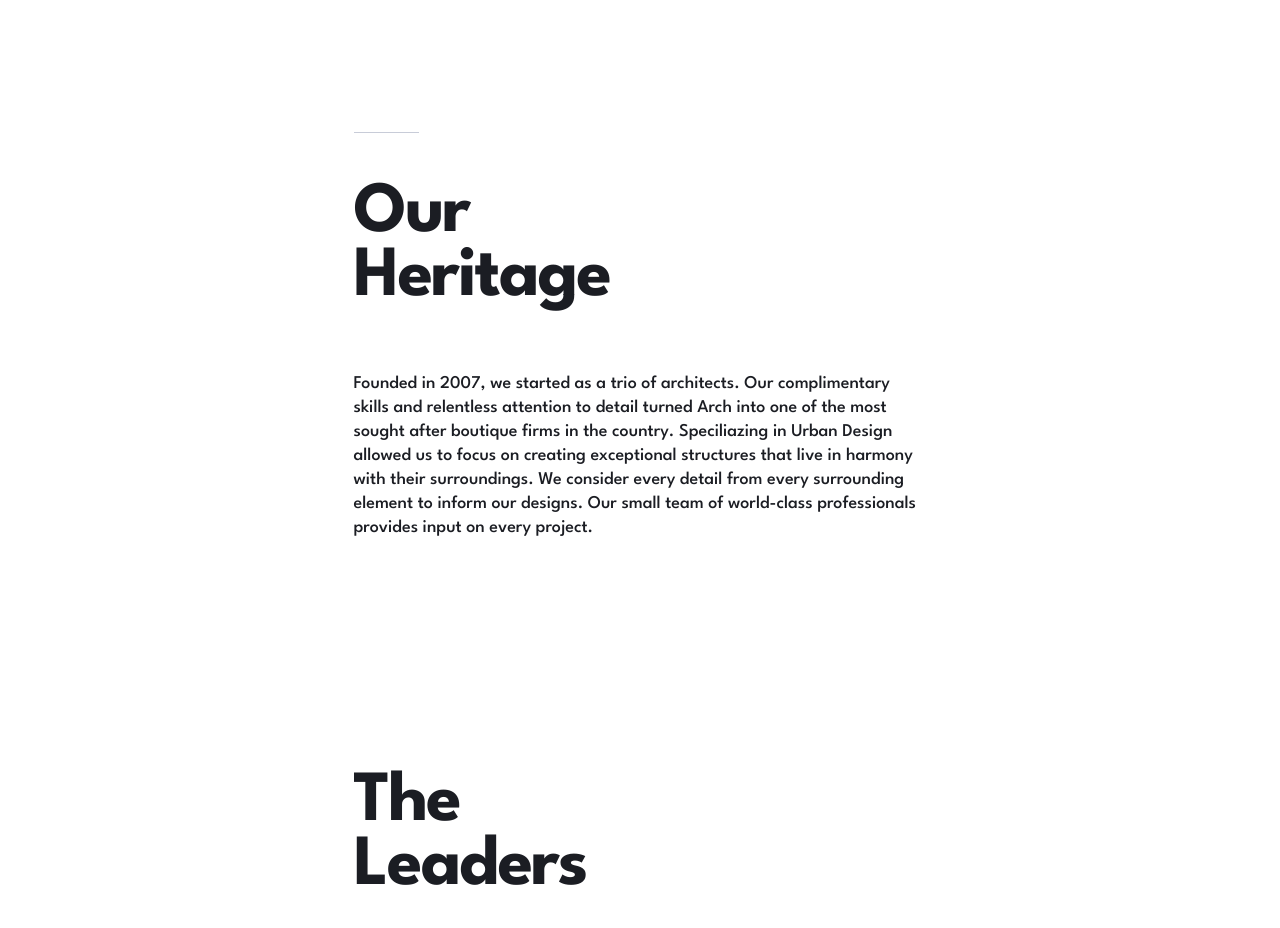
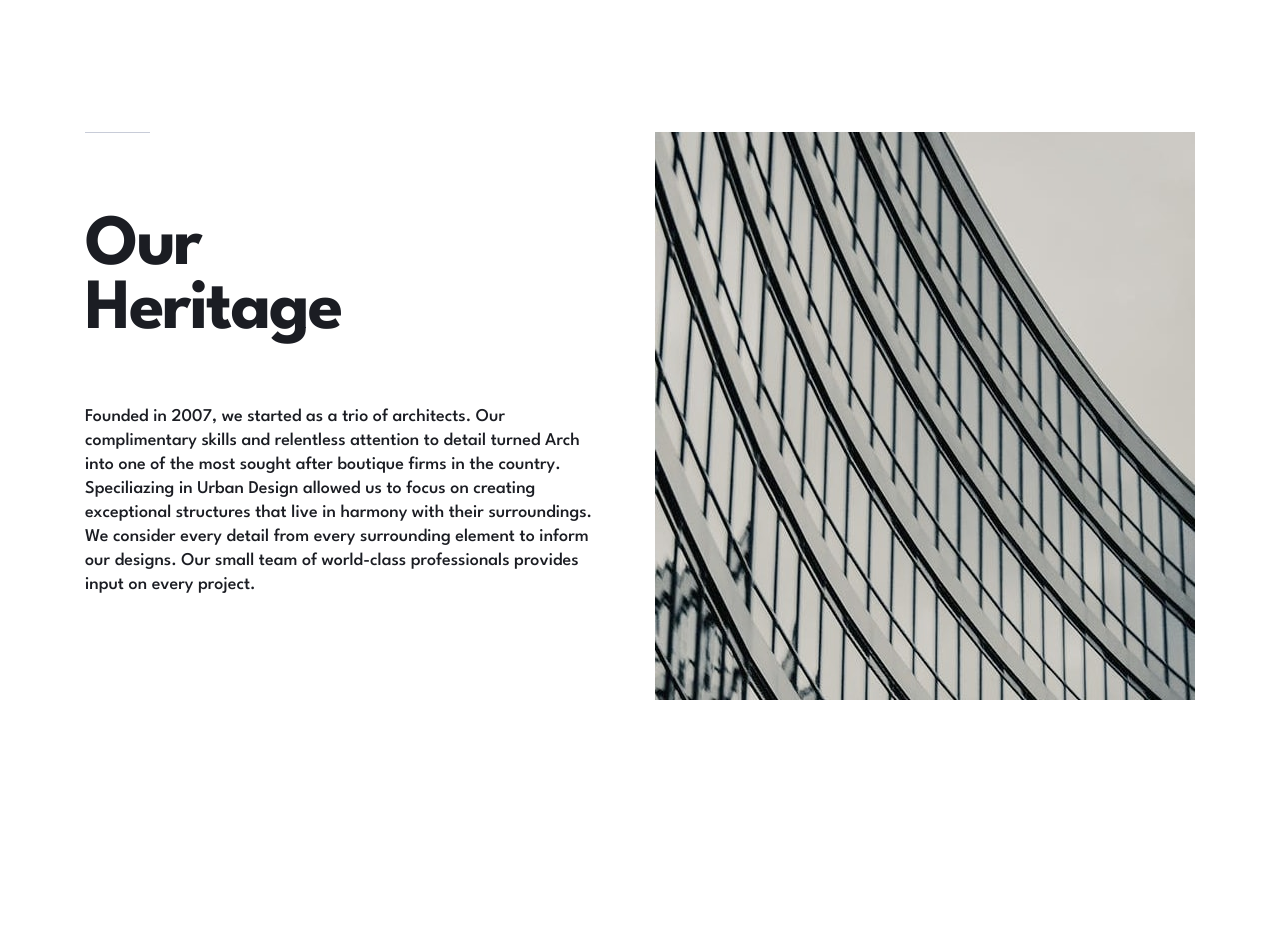
Before and after one commit to achiewe/arch-studio-multi-page-website, a Next.js app: page /AboutUs in a window 1280 px wide. Shown: the part 940-1868 px from the top of the page. Built offline with nearby package versions, Linux system fonts and the light colour scheme.

Commit message:
add new hr tag for dsktop design

```diff
--- a/src/app/components/About/Heritage.tsx
+++ b/src/app/components/About/Heritage.tsx
@@ -1,21 +1,32 @@
+import heritageSvg from "../../../../public/assets/about/desktop/image-heritage.jpg";
+
 export default function Heritage() {
   return (
-    <div className="flex flex-col w-full px-[32px] items-start gap-[68px] mb-[112px] md:gap-[49px] md:w-[573px] md:px-0 md:items-start md:justify-center md:mb-[231px]">
-      <div className="w-[65px] h-[1px] bg-[#C8CCD8]"></div>
+    <div className="flex flex-col w-full px-[32px] items-start gap-[68px] mb-[112px] md:gap-[49px] md:w-[573px] md:px-0 md:items-start md:justify-center md:mb-[231px] lg:w-[1110px] lg:flex-row lg:items-start lg:justify-between">
+      <hr className="w-[65px] h-[1px] bg-[#C8CCD8] lg:hidden  border-none" />
+      <div className="flex flex-col lg:gap-[82px]">
+        <hr className="hidden lg:flex w-[65px] h-[1px] bg-[#C8CCD8] border-none" />
         <div className="w-full flex flex-col gap-[22px] items-start md:gap-[62px]">
           <h1 className="text-[48px] text-[#1B1D23] font-bold leading-[52px] tracking-[ -1.714px] md:text-[72px] md:leading-[64px] md:tracking-[-2px] md:w-[300px]">
             Our Heritage
           </h1>
           <p className="text-[18px] text-[#1B1D23] font-medium leading-[24px]">
-          Founded in 2007, we started as a trio of architects. Our complimentary
-          skills and relentless attention to detail turned Arch into one of the
-          most sought after boutique firms in the country. Speciliazing in Urban
-          Design allowed us to focus on creating exceptional structures that
-          live in harmony with their surroundings. We consider every detail from
-          every surrounding element to inform our designs. Our small team of
-          world-class professionals provides input on every project.
+            Founded in 2007, we started as a trio of architects. Our
+            complimentary skills and relentless attention to detail turned Arch
+            into one of the most sought after boutique firms in the country.
+            Speciliazing in Urban Design allowed us to focus on creating
+            exceptional structures that live in harmony with their surroundings.
+            We consider every detail from every surrounding element to inform
+            our designs. Our small team of world-class professionals provides
+            input on every project.
           </p>
         </div>
       </div>
+      <img
+        src={heritageSvg.src}
+        alt="heritage svg"
+        className="hidden lg:flex"
+      />
+    </div>
   );
 }
```
Lines whose indentation alone changed are shown as unchanged.
